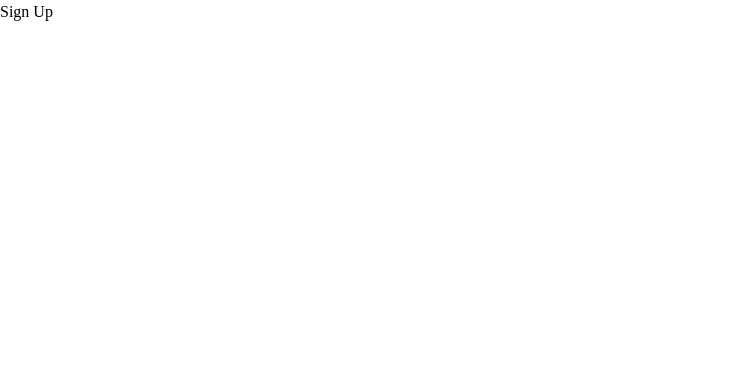
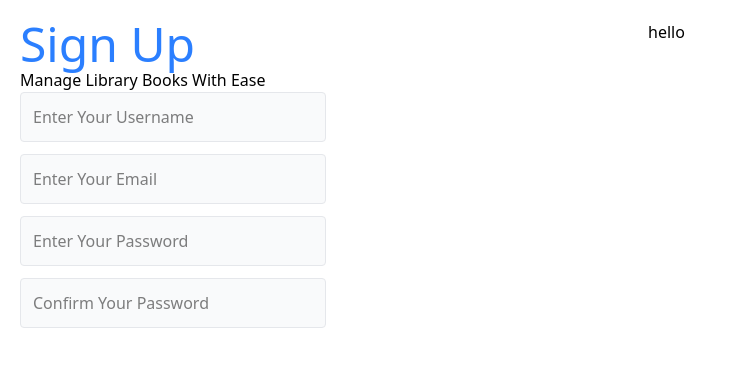
Before and after one commit to Christiannaira/redoo, a React (Vite) app: page / in a window 1280 px wide. Shown: the top 366 px of the page, without its empty margins (0-746 px from the left). Built offline with nearby package versions, Linux system fonts and the light colour scheme.

Commit message:
feat: initialize the styling for signup component

```diff
--- a/src/components/SigningCredentials/SignUp.jsx
+++ b/src/components/SigningCredentials/SignUp.jsx
@@ -1,7 +1,39 @@
 import React from "react";
 
 const SignUp = () => {
-   return <div>Sign Up</div>;
+   return (
+      <div className="w-screen h-screen p-5">
+         <div className="grid grid-cols-2 gap-4">
+            <div>
+               <h2 className="text-blue-500 text-5xl">Sign Up</h2>
+               <p>Manage Library Books With Ease</p>
+               <form action="">
+                  <input
+                     type="text"
+                     placeholder="Enter Your Username"
+                     className="block w-1/2 border border-solid border-gray-200 p-3 mb-3 rounded-sm bg-gray-50"
+                  />
+                  <input
+                     type="email"
+                     placeholder="Enter Your Email"
+                     className="block w-1/2 border border-solid border-gray-200 p-3 mb-3 rounded-sm bg-gray-50"
+                  />
+                  <input
+                     type="password"
+                     placeholder="Enter Your Password"
+                     className="block w-1/2 border border-solid border-gray-200 p-3 mb-3 rounded-sm bg-gray-50"
+                  />
+                  <input
+                     type="password"
+                     placeholder="Confirm Your Password"
+                     className="block w-1/2 border border-solid border-gray-200 p-3 mb-3 rounded-sm bg-gray-50"
+                  />
+               </form>
+            </div>
+            <div>hello</div>
+         </div>
+      </div>
+   );
 };
 
 export default SignUp;
--- a/src/index.css
+++ b/src/index.css
@@ -1 +1 @@
-@import url("tailwindcss");
+@import "tailwindcss"
```
